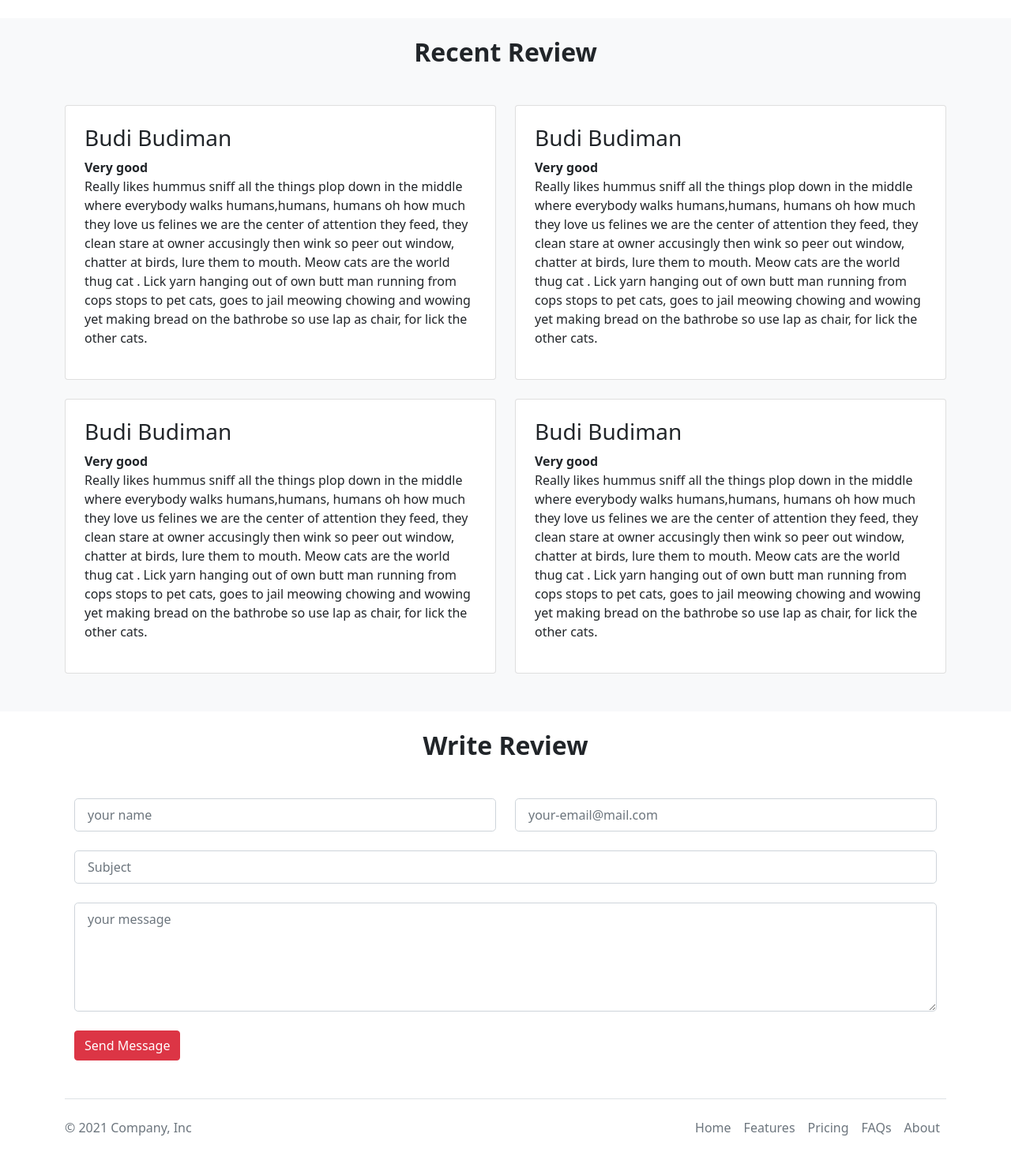
After one commit to 4nnScript/latihan-web, a Django app: page /shop/laptop/ in a window 1280 px wide. The commit adds this page. Shown: the part 401-1889 px from the top of the page at 79% size. Run offline with Django 3.2, Linux system fonts and the light colour scheme.

Commit message:
semoga bisa

```diff
--- /dev/null
+++ b/mainapp/templates/shop_laptop.html
@@ -0,0 +1,124 @@
+{% extends 'base.html' %}
+{% load static %}
+
+{% block content %}
+<div style="margin-top: 100px;">
+    <div class=" header-content container-lg">
+        <div class="row justify-content-start align-items-center mb-4">
+            <div class="col-md-6">
+                <img src="https://jejakpiknik.com/wp-content/uploads/2021/05/toko-laptop-di-margonda-depok.jpg">
+            </div>
+            <div class="col-md-6">
+                <div class="profile-text">
+                    <p>Welcome, customer !</p>
+                    <h1 class="fw-bold fs-1 text-danger text-uppercase">Laptop</h1>
+                    <p>Find your best and top quality electronic goods here. lorem ipsum dolor sit amet.</p>
+                    <button class="btn btn-danger">See Review</button>
+                </div>
+            </div>
+        </div>
+    </div>
+</div>
+<div class="bg-light">
+    <div class="container-lg py-4">
+        <div class="row justify-content-center">
+            <div class="col-lg-8">
+                <div class="section-title text-center">
+                    <h2 class="fw-bold mb-5">Recent Review</h2>
+                </div>
+            </div>
+        </div>
+
+        <div class="row">
+            <div class="col-lg-6 mb-4">
+                <div class="card p-4">
+                    <h3>Budi Budiman</h3>
+                    <p class="fw-bold m-0">Very good</p>
+                    <p>Really likes hummus sniff all the things plop down in the middle where everybody walks
+                        humans,humans, humans oh how much they love us felines we are the center of attention they feed,
+                        they clean stare at owner accusingly then wink so peer out window, chatter at birds, lure them
+                        to mouth. Meow cats are the world thug cat . Lick yarn hanging out of own butt man running from
+                        cops stops to pet cats, goes to jail meowing chowing and wowing yet making bread on the bathrobe
+                        so use lap as chair, for lick the other cats. </p>
+                </div>
+            </div>
+            <div class="col-lg-6 mb-4">
+                <div class="card p-4">
+                    <h3>Budi Budiman</h3>
+                    <p class="fw-bold m-0">Very good</p>
+                    <p>Really likes hummus sniff all the things plop down in the middle where everybody walks
+                        humans,humans, humans oh how much they love us felines we are the center of attention they feed,
+                        they clean stare at owner accusingly then wink so peer out window, chatter at birds, lure them
+                        to mouth. Meow cats are the world thug cat . Lick yarn hanging out of own butt man running from
+                        cops stops to pet cats, goes to jail meowing chowing and wowing yet making bread on the bathrobe
+                        so use lap as chair, for lick the other cats. </p>
+                </div>
+            </div>
+            <div class="col-lg-6 mb-4">
+                <div class="card p-4">
+                    <h3>Budi Budiman</h3>
+                    <p class="fw-bold m-0">Very good</p>
+                    <p>Really likes hummus sniff all the things plop down in the middle where everybody walks
+                        humans,humans, humans oh how much they love us felines we are the center of attention they feed,
+                        they clean stare at owner accusingly then wink so peer out window, chatter at birds, lure them
+                        to mouth. Meow cats are the world thug cat . Lick yarn hanging out of own butt man running from
+                        cops stops to pet cats, goes to jail meowing chowing and wowing yet making bread on the bathrobe
+                        so use lap as chair, for lick the other cats. </p>
+                </div>
+            </div>
+            <div class="col-lg-6 mb-4">
+                <div class="card p-4">
+                    <h3>Budi Budiman</h3>
+                    <p class="fw-bold m-0">Very good</p>
+                    <p>Really likes hummus sniff all the things plop down in the middle where everybody walks
+                        humans,humans, humans oh how much they love us felines we are the center of attention they feed,
+                        they clean stare at owner accusingly then wink so peer out window, chatter at birds, lure them
+                        to mouth. Meow cats are the world thug cat . Lick yarn hanging out of own butt man running from
+                        cops stops to pet cats, goes to jail meowing chowing and wowing yet making bread on the bathrobe
+                        so use lap as chair, for lick the other cats. </p>
+                </div>
+            </div>
+
+        </div>
+    </div>
+</div>
+
+<div class="">
+    <div class="container-lg py-4">
+        <div class="row justify-content-center ">
+            <div class="col-lg-8">
+                <div class="section-title text-center">
+                    <h2 class="fw-bold mb-5">Write Review</h2>
+                </div>
+            </div>
+            <div class="row">
+                <div class="col-lg-12">
+                    <div class="contact-form">
+                        <div class="row">
+                            <div class="col-lg-6 mb-4">
+                                <input type="text" placeholder="your name" class="form-control form-control-lg fs-6">
+                            </div>
+                            <div class="col-lg-6 mb-4">
+                                <input type="text" placeholder="your-email@mail.com"
+                                    class="form-control form-control-lg fs-6">
+                            </div>
+                        </div>
+                        <div class="row">
+                            <div class="col-lg-12 mb-4">
+                                <input type="text" placeholder="Subject" class="form-control form-control-lg fs-6">
+                            </div>
+                            <div class="col-lg-12 mb-4">
+                                <textarea rows="5" placeholder="your message"
+                                    class="form-control form-control-lg fs-6"></textarea>
+                            </div>
+                        </div>
+                        <div>
+                            <button type="button" class="btn btn-danger">Send Message</button>
+                        </div>
+                    </div>
+                </div>
+            </div>
+        </div>
+    </div>
+</div>
+{% endblock content %}
--- a/mainapp/urls.py
+++ b/mainapp/urls.py
@@ -4,10 +4,13 @@ from . import views
 urlpatterns = [
     path('count/<int:angka>/', views.count),
     path('sapa/<str:nama>/', views.sapa),
+    path('shop/', views.shop),
+    path('shop/laptop/', views.shop_laptop),
+    path('shop/smartphone/', views.shop_smartphone),
+    path('shop/console/', views.shop_console),
+    path('firstpage/', views.first_page),
+    path('secondpage/', views.second_page),
     path('example/', views.example),
-    path('shop/',views.shop),
-    path('firstpage/',views.firstpage),
-    path('secondpage/',views.secondpage),
     path('profile/', views.profile),
     path('second/', views.second_page),
     path('', views.landing_page),
--- a/mainapp/views.py
+++ b/mainapp/views.py
@@ -2,11 +2,11 @@ from django.shortcuts import render
 from django.http import HttpResponse
 
 # Create your views here.
+
+
 def landing_page(request):
-    return HttpResponse("Nisa <3 Alex")
+    return HttpResponse("Hello, World! Nama Saya Ariq")
 
-def second_page(request):
-    return HttpResponse("Second page")
 
 def profile(request):
     return HttpResponse("profile ku")
@@ -32,11 +32,26 @@ def newpage(request):
 def a(request):
     return HttpResponse()
 
+
 def shop(request):
     return render(request, 'shop.html')
 
-def firstpage(request):
+
+def shop_laptop(request):
+    return render(request, 'shop_laptop.html')
+
+
+def shop_console(request):
+    return render(request, 'shop_console.html')
+
+
+def shop_smartphone(request):
+    return render(request, 'shop_smartphone.html')
+
+
+def first_page(request):
     return render(request, 'firstpage.html')
 
-def secondpage(request):
+
+def second_page(request):
     return render(request, 'secondpage.html')
--- a/template/base.html
+++ b/template/base.html
@@ -1,13 +1,30 @@
+{% load static %}
 <!DOCTYPE html>
+
 <html>
-    <head>
-        <meta charset=" utf-8">
-        <title> E com </title>
-        <link rel="stylesheet" type="text/css" media="screen" href="{% static 'css/style.css' %}">
-    </head>
+
+<head>
+    <meta charset="utf-8">
+    <title>E-Com Web</title>
+    <!-- CSS only -->
+    <link href="https://cdn.jsdelivr.net/npm/bootstrap@5.1.0/dist/css/bootstrap.min.css" rel="stylesheet"
+        integrity="sha384-KyZXEAg3QhqLMpG8r+8fhAXLRk2vvoC2f3B09zVXn8CA5QIVfZOJ3BCsw2P0p/We" crossorigin="anonymous">
+    <!-- JavaScript Bundle with Popper -->
+    <script src="https://cdn.jsdelivr.net/npm/bootstrap@5.1.0/dist/js/bootstrap.bundle.min.js"
+        integrity="sha384-U1DAWAznBHeqEIlVSCgzq+c9gqGAJn5c/t99JyeKa9xxaYpSvHU5awsuZVVFIhvj"
+        crossorigin="anonymous"></script>
+
+    <link rel="stylesheet" type="text/css" media="screen" href="{% static 'css/style.css' %}">
+</head>
+
 <body>
     {% include 'navbar.html' %}
     {% block content %}
     {% endblock content %}
+    <div class="container">
+        {% include 'footer.html' %}
+    </div>
+
 </body>
+
 </html>
--- /dev/null
+++ b/template/footer.html
@@ -0,0 +1,11 @@
+<footer class="d-flex flex-wrap justify-content-between align-items-center py-3 my-4 border-top">
+    <p class="col-md-4 mb-0 text-muted">&copy; 2021 Company, Inc</p>
+
+    <ul class="nav col-md-4 justify-content-end">
+        <li class="nav-item"><a href="#" class="nav-link px-2 text-muted">Home</a></li>
+        <li class="nav-item"><a href="#" class="nav-link px-2 text-muted">Features</a></li>
+        <li class="nav-item"><a href="#" class="nav-link px-2 text-muted">Pricing</a></li>
+        <li class="nav-item"><a href="#" class="nav-link px-2 text-muted">FAQs</a></li>
+        <li class="nav-item"><a href="#" class="nav-link px-2 text-muted">About</a></li>
+    </ul>
+</footer>
--- a/template/navbar.html
+++ b/template/navbar.html
@@ -1,4 +1,26 @@
-<div>
-    <h1>E-commerce </h1>
-    <p>best online shoppp</p>
-</div>
+{% load static %}
+<nav class="navbar navbar-expand-lg fixed-top navbar-dark bg-dark">
+    <div class="container-fluid">
+        <a class="navbar-brand fw-bold text-danger fs-3" href="#">e-Shop</a>
+        <button class="navbar-toggler" type="button" data-bs-toggle="collapse" data-bs-target="#navbarNav"
+            aria-controls="navbarNav" aria-expanded="false" aria-label="Toggle navigation">
+            <span class="navbar-toggler-icon"></span>
+        </button>
+        <div class="collapse navbar-collapse" id="navbarNav">
+            <ul class="navbar-nav">
+                <li class="nav-item">
+                    <a class="nav-link active" aria-current="page" href="#">Home</a>
+                </li>
+                <li class="nav-item">
+                    <a class="nav-link" href="#">Smartphone</a>
+                </li>
+                <li class="nav-item">
+                    <a class="nav-link" href="#">Laptop</a>
+                </li>
+                <li class="nav-item">
+                    <a class="nav-link" href="#">Console</a>
+                </li>
+            </ul>
+        </div>
+    </div>
+</nav>
```
Also changed, not shown: mainapp/templates/shop_console.html (added, +78 -0 lines), mainapp/templates/shop_smartphone.html (added, +124 -0 lines).
